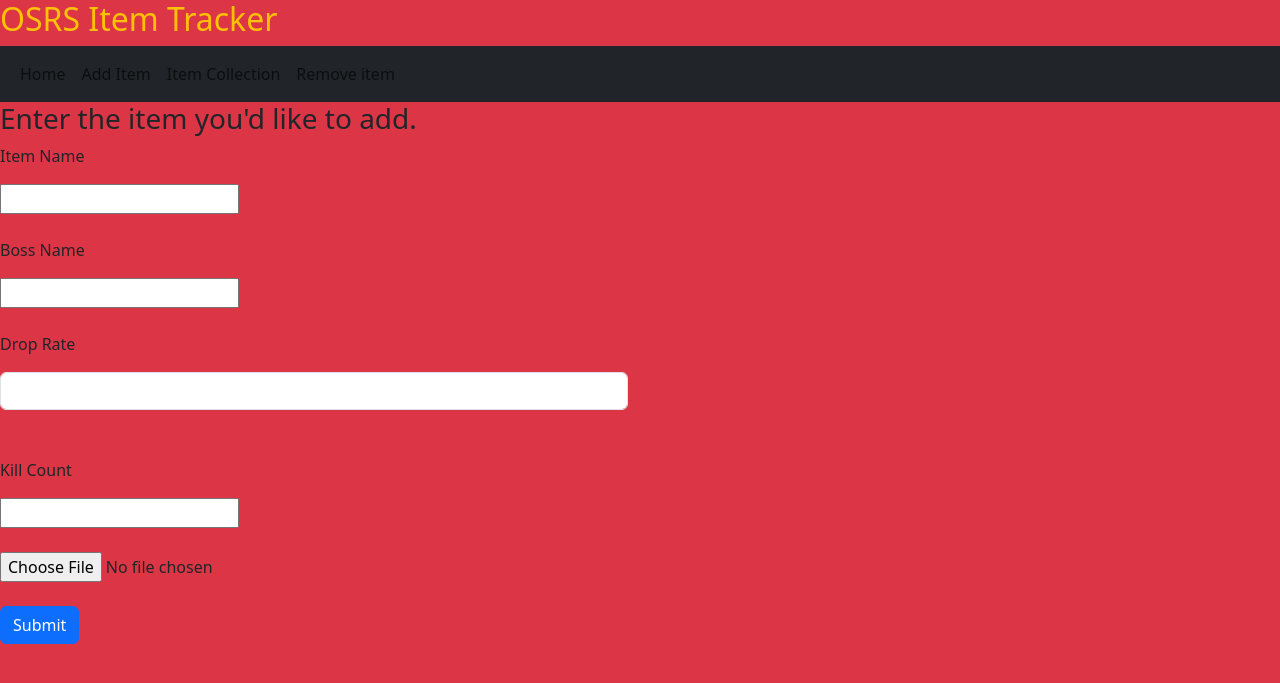
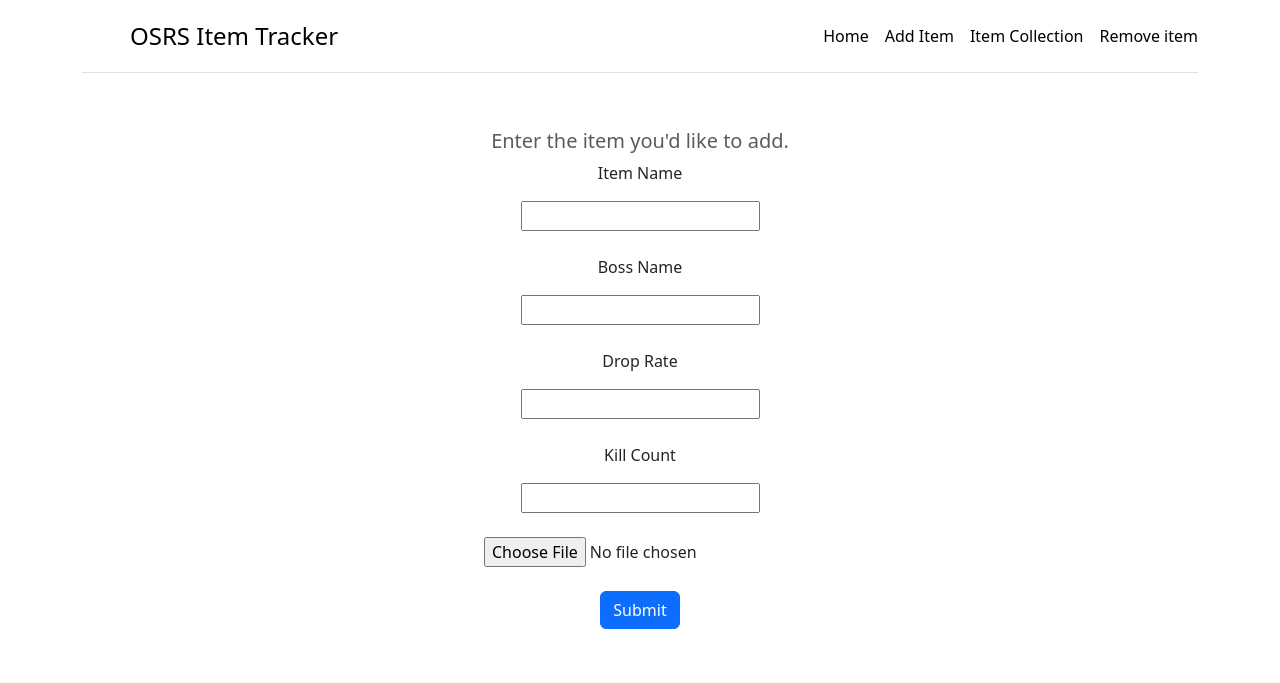
Before and after one commit to BradleyJohnson96/PythonFlaskProject, a Flask app: page /addItem in a window 1280 px wide. Shown: the top 683 px of the page. Run offline with Flask 3, Linux system fonts and the light colour scheme.

Commit message:
additional work with bootstrap

```diff
--- a/templates/addItem.html
+++ b/templates/addItem.html
@@ -1,7 +1,8 @@
 {% extends 'index.html' %}
 
 {% block body %}
-<h3>Enter the item you'd like to add.</h3>
+<div class="pricing-header p-3 pb-md-4 mx-auto text-center">
+    <h3 class="fs-5 text-body-secondary">Enter the item you'd like to add.</h3>
     <form method="POST" action="/addItem" enctype="multipart/form-data">
         <p>Item Name</p>
         <input type="text" name="item" required>
@@ -10,12 +11,7 @@
         <input type="text" name="boss_name" required>
         <br><br>
         <p>Drop Rate</p>
-
-    <div class="row">
-        <div class="col-6">
-            <input class="form-control" type="text" name="drop_rate" required>
-        </div>
-    </div>
+        <input type="text" name="drop_rate" required>
         <br><br>
         <p>Kill Count</p>
         <input type="text" name="kill_count" required>
@@ -23,5 +19,7 @@
         <input type="file" name="item_img" required>
         <br><br>
         <input class="btn btn-primary" type="submit" value="Submit">
+        <!-- <button type="submit" value="Submit" class="w-100 btn btn-lg btn-outline-primary">Press to add</button> -->
     </form>
+</div>
 {% endblock %}
--- a/templates/index.html
+++ b/templates/index.html
@@ -8,40 +8,25 @@
         integrity="sha384-sRIl4kxILFvY47J16cr9ZwB07vP4J8+LH7qKQnuqkuIAvNWLzeN8tE5YBujZqJLB" crossorigin="anonymous">
 </head>
 
-<body class='bg-danger'>
-    <h2 class="text-warning">OSRS Item Tracker</h2>
+<body>
+    <div class="container py-3">
 
-    <nav class="navbar navbar-expand-sm bg-dark">
-        <div class="container-fluid">
-            <ul class="navbar-nav">
-                <li class="nav-item">
-                    <a class="nav-link" href="/">Home</a>
-                </li>
-                <li class="nav-item">
-                    <a class="nav-link" href="/addItem">Add Item</a>
-                </li>
-                <li class="nav-item">
-                    <a class="nav-link" href="itemDisplay">Item Collection</a>
-                </li>
-                <li class="nav-item">
-                    <a class="nav-link" href="removeItems">Remove item</a>
-                </li>
-            </ul>
-        </div>
-    </nav>
-    <!--
-    <a href="/">Home</a>
-    <a href="/addItem">Add Item</a>
-    <a href="/itemDisplay">Item Collection</a>
-    <a href="/removeItems">Remove Item</a> -->
+        <header>
+            <div class="d-flex flex-column flex-md-row align-items-center pb-3 mb-4 border-bottom">
+                <a href="/" class="d-flex align-items-center link-body-emphasis text-decoration-none">
+                    <svg xmlns="GeLogo.svg" width="40" height="32" class="me-2" viewBox="0 0 118 94" role="img"></svg>
+                    <span class="fs-4">OSRS Item Tracker</span>
+                </a>
+                <nav class="d-inline-flex mt-2 mt-md-0 ms-md-auto">
+                    <a class="me-3 py-2 link-body-emphasis text-decoration-none" href="/">Home</a>
+                    <a class="me-3 py-2 link-body-emphasis text-decoration-none" href="/addItem">Add Item</a>
+                    <a class="me-3 py-2 link-body-emphasis text-decoration-none" href="itemDisplay">Item Collection</a>
+                    <a class="py-2 link-body-emphasis text-decoration-none" href="removeItems">Remove item</a>
+                </nav>
+            </div>
+        </header>
 
-    {% with messages = get_flashed_messages() %}
-    {% if messages %}
-    {% for message in messages %}
-    <p>{{message}}</p>
-    {% endfor %}
-    {% endif %}
-    {% endwith %}
+    </div>
 
     {% block body %}
 
--- a/templates/itemDisplay.html
+++ b/templates/itemDisplay.html
@@ -1,6 +1,7 @@
 {% extends 'index.html' %}
 
 {% block body %}
+<div class="pricing-header p-3 pb-md-4 mx-auto text-center">
     <h2>List of all Items</h2>
     <ul>
         {% for name, item in items.items() %}
@@ -16,4 +17,5 @@
         </li>
         {% endfor %}
     </ul>
+</div>
 {% endblock %}
--- a/templates/removeItems.html
+++ b/templates/removeItems.html
@@ -1,6 +1,7 @@
 {% extends 'index.html' %}
 
 {% block body %}
+<div class="pricing-header p-3 pb-md-4 mx-auto text-center">
     <h3>Remove an item from your collection</h3>
 
     {% if items %}
@@ -23,4 +24,5 @@
     {% else %}
     <p>Add an item first before removing!</p>
     {% endif %}
+</div>
 {% endblock %}
```
Also changed, not shown: templates/main.html (+18 -1 lines). Lines whose indentation alone changed are shown as unchanged.
